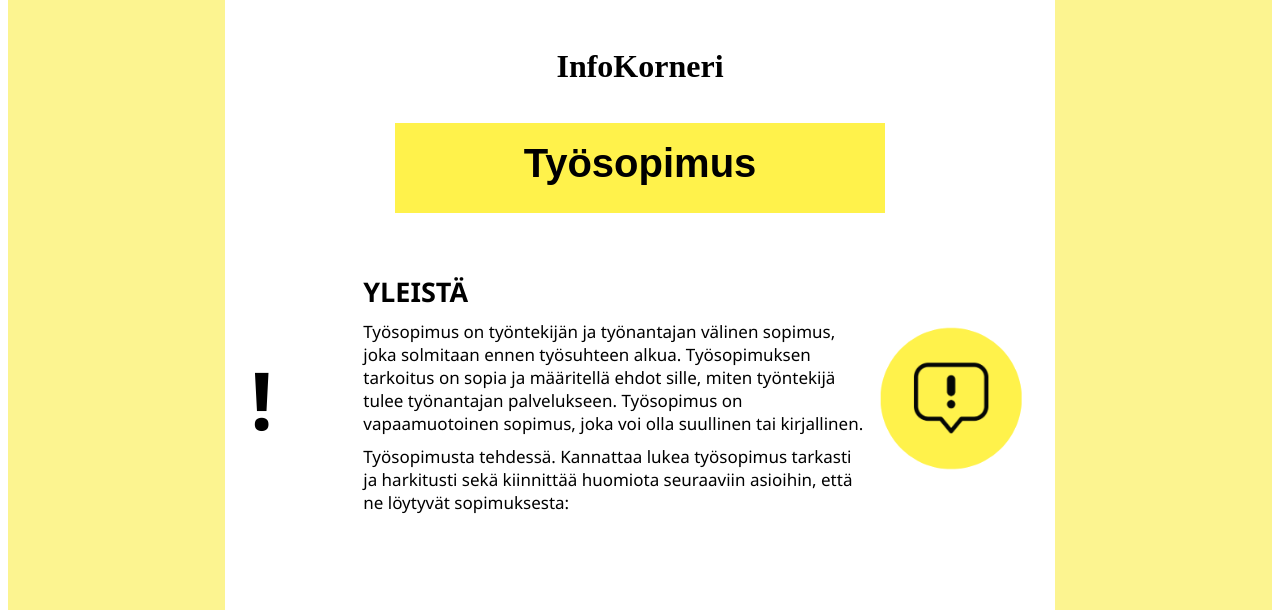
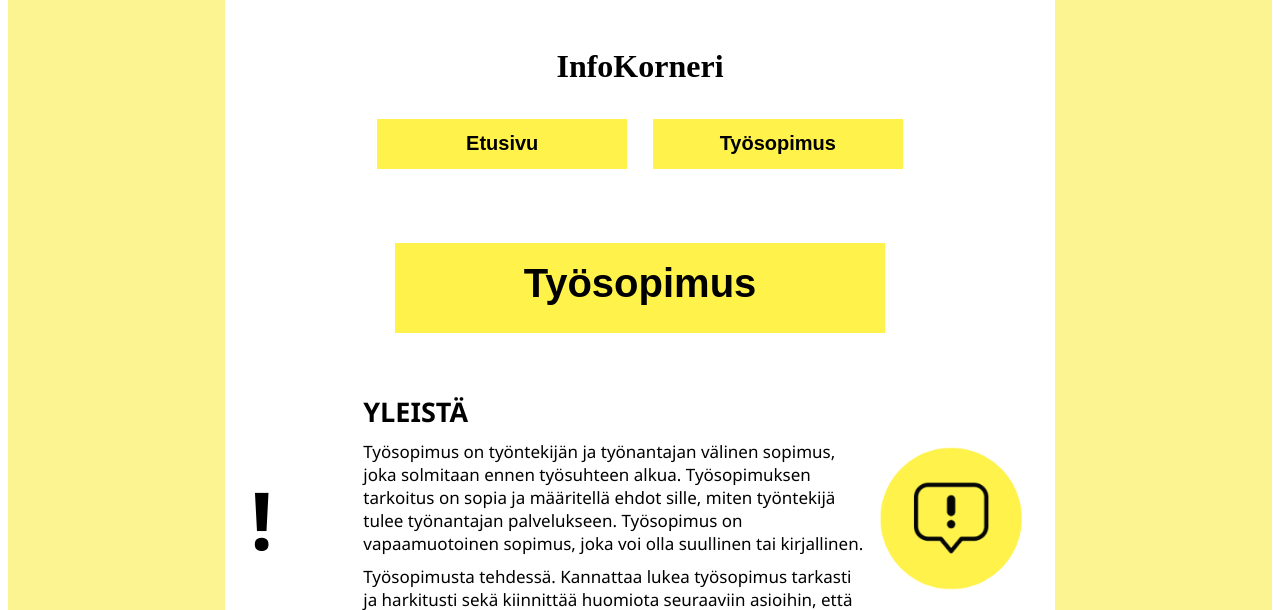
Before and after one commit to opadevelopment/DjangoWebsite, a Django app: page /tyoasia/ in a window 1280 px wide. Shown: the part 104-714 px from the top of the page. Run offline with Django 4.2, Linux system fonts and the light colour scheme.

Commit message:
Muokattu nappuloiden näkyvyyttä

```diff
--- a/website/templates/tyoasia.html
+++ b/website/templates/tyoasia.html
@@ -18,16 +18,16 @@
 <link rel="stylesheet" type="text/css" href="{% static 'style.css' %}">
 
 
-<!-- <div class="button-container">
+<div class="button-container">
   <button class="button" onclick="window.location.href='http://127.0.0.1:8000/';">
     <span class="button-bg"></span>
     <span class="button-text">Etusivu</span>
   <button class="button" onclick="document.querySelector('#container1').scrollIntoView({behavior: 'smooth'});">
     <span class="button-bg"></span>
-    <span class="button-text">Työasia</span>
+    <span class="button-text">Työsopimus</span>
   </button>
   </button>
-</div> -->
+</div>
 
 
 <div style="margin: 3vw;"></div>
```
